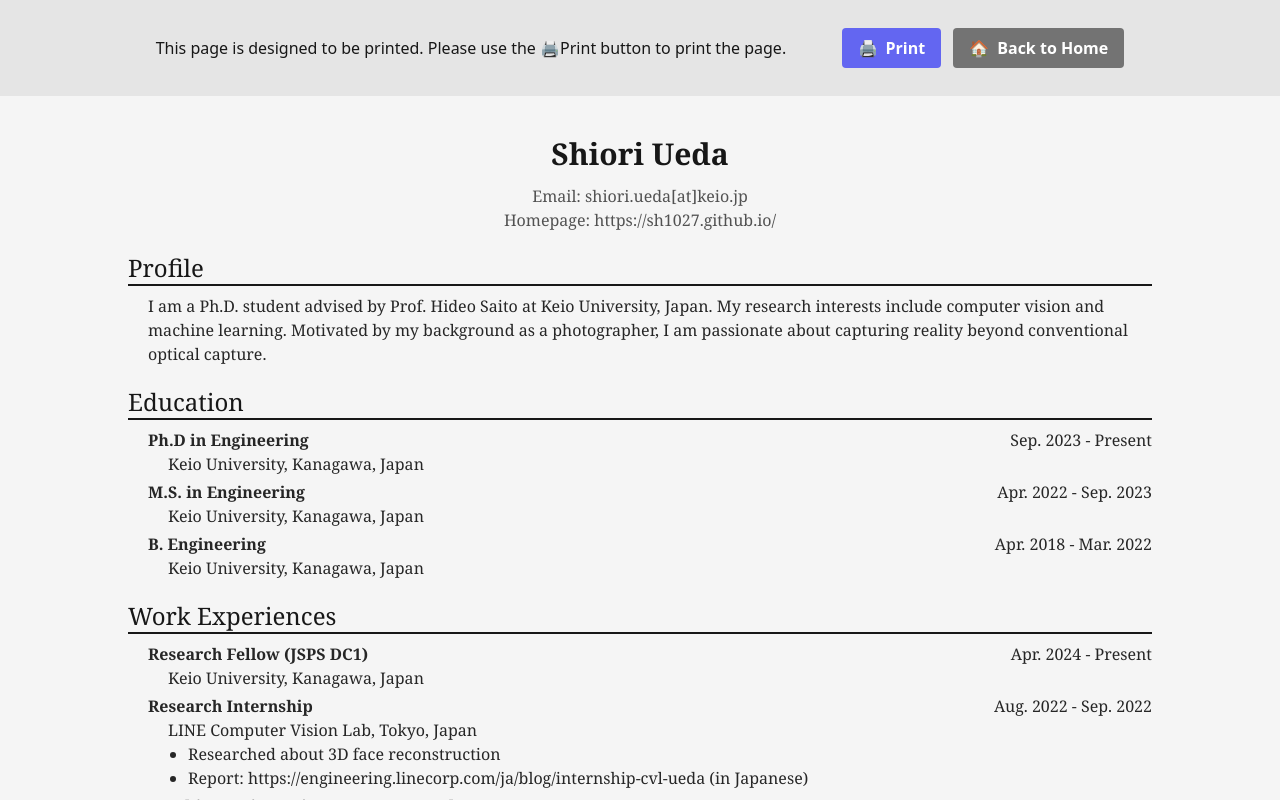
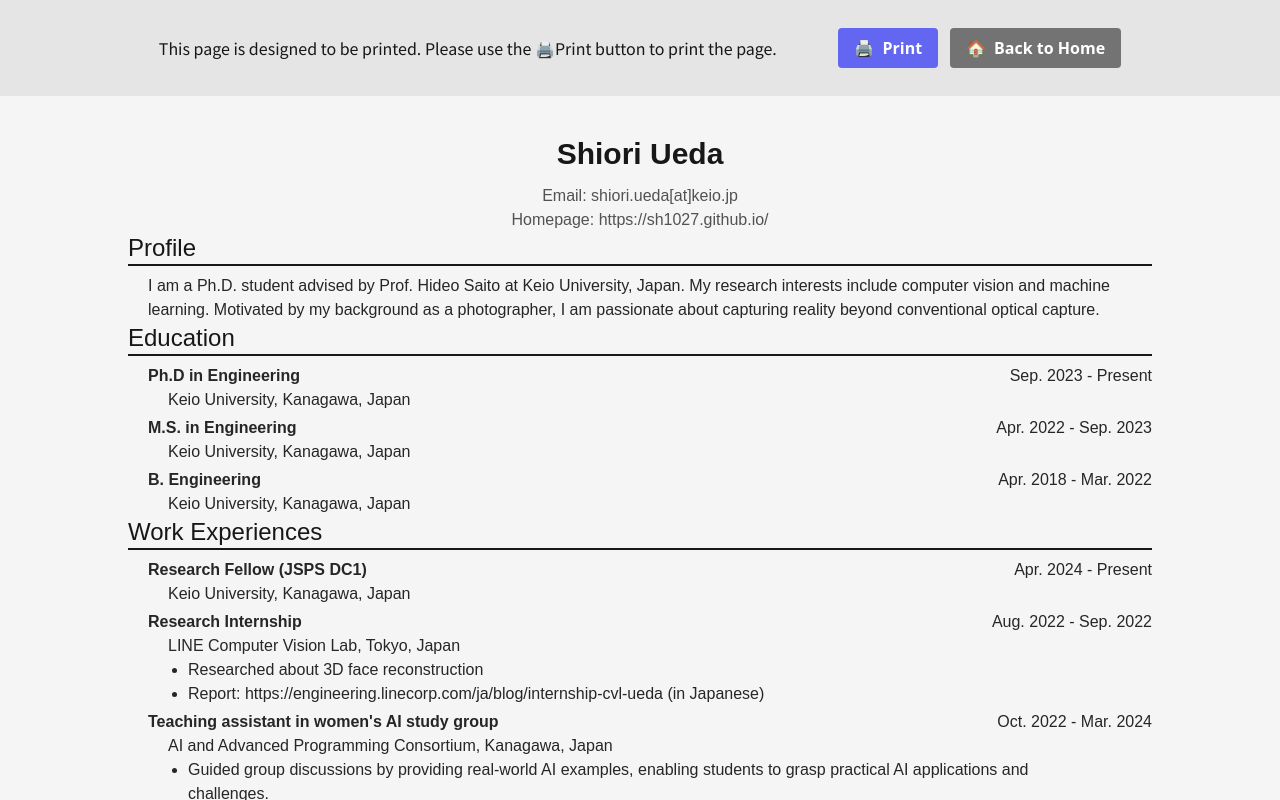
Before and after one commit to sh1027/sh1027.github.io, a Next.js app: page /cv in a window 1280 px wide. Shown: the top 800 px of the page. Built offline with nearby package versions, Linux system fonts and the light colour scheme.

Commit message:
Add font imports and apply fonts to components

```diff
--- a/src/app/cv/page.tsx
+++ b/src/app/cv/page.tsx
@@ -7,12 +7,14 @@ import NavCV from "@/components/cv/NavCV";
 import Profile from "@/components/cv/Profile";
 import PublicationList from "@/components/cv/PublicationList";
 import SkillList from "@/components/cv/SkillList";
+import { noto_serif, noto_serif_jp } from "@/components/fonts";
 
 export default function Home() {
   return (
-    <main className="flex flex-col bg-neutral-100">
+    <main className="flex flex-col bg-neutral-100 w-full min-h-screen">
       <NavCV />
-      <div className="max-w-screen-lg container mx-auto flex flex-col py-10 space-y-5 font-serif print:py-0">
+      <div className="max-w-screen-lg container mx-auto flex flex-col py-10 space-y-5 print:py-0">
+        <div className={`${noto_serif.className} ${noto_serif_jp.className}`}>
           {Header()}
           {Profile()}
           {EducationeList()}
@@ -22,6 +24,7 @@ export default function Home() {
           {CertificationList()}
           {SkillList()}
         </div>
+      </div>
     </main>
   );
 }
--- a/src/app/layout.tsx
+++ b/src/app/layout.tsx
@@ -1,6 +1,7 @@
 import Footer from "@/components/Footer";
 import { GoogleTagManager } from "@next/third-parties/google";
 import type { Metadata } from "next";
+import { noto_sans, noto_sans_jp } from "@/components/fonts";
 import "./globals.css";
 import Favicon from "/public/favicon.ico";
 
@@ -19,7 +20,7 @@ export default function RootLayout({
   return (
     <html lang="en">
       <GoogleTagManager gtmId="G-JH07603538" />
-      <body>
+      <body className={`${noto_sans.className} ${noto_sans_jp.className}`}>
         {children}
         <Footer />
       </body>
--- a/src/components/Nav.tsx
+++ b/src/components/Nav.tsx
@@ -4,6 +4,7 @@ import clsx from "clsx";
 import Link from "next/link";
 import { usePathname } from "next/navigation";
 import { useState } from "react";
+import { raleway } from "@/components/fonts";
 
 const mainlogo = { name: "Shiori Ueda", href: "/" };
 
@@ -31,7 +32,7 @@ export default function Nav() {
             href={mainlogo.href}
             className="h-8 w-auto"
           >
-            <span className="font-semibold text-xl tracking-tight">
+            <span className={`${raleway.className} text-2xl tracking-tight`}>
               {mainlogo.name}
             </span>
           </Link>
--- /dev/null
+++ b/src/components/fonts.ts
@@ -0,0 +1,8 @@
+import { Noto_Sans, Noto_Sans_JP, Noto_Serif, Noto_Serif_JP, Raleway } from 'next/font/google';
+
+export const noto_sans = Noto_Sans({ subsets: ['latin'] });
+export const noto_sans_jp = Noto_Sans_JP({ weight: ['300', '400', '600'], subsets: ['latin'] });
+export const noto_serif = Noto_Serif({ subsets: ['latin'] });
+export const noto_serif_jp = Noto_Serif_JP({ weight: ['300', '400', '600'], subsets: ['latin'] });
+
+export const raleway = Raleway({ subsets: ['latin'] });
```
Lines whose indentation alone changed are shown as unchanged.
